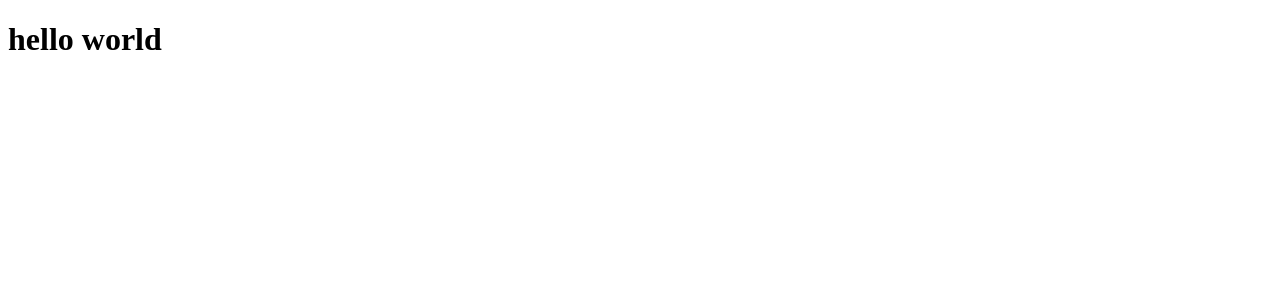
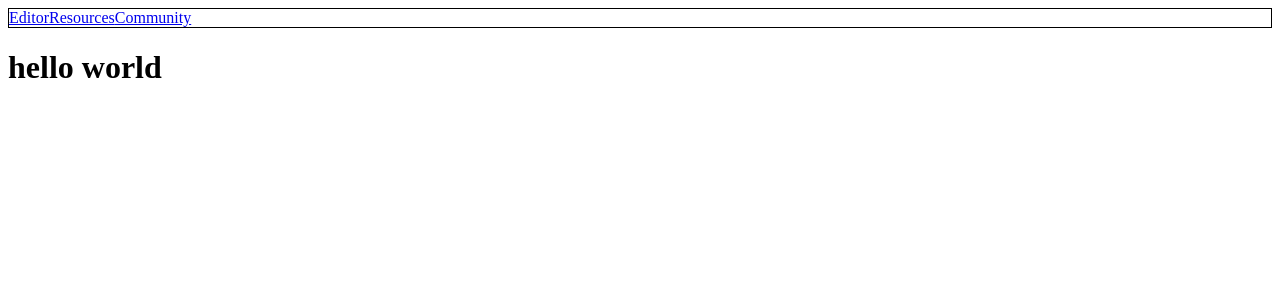
Before and after one commit to ScottAnk/lerpr, a React (Create React App) app: page / in a window 1280 px wide. Shown: the top 300 px of the page. Built offline with nearby package versions, Linux system fonts and the light colour scheme.

Commit message:
adds NavBar with links to 3 pages

```diff
--- /dev/null
+++ b/src/components/NavBar/NavBar.css
@@ -0,0 +1,6 @@
+.NavBarContainer {
+    display: flex;
+    flex-direction: row;
+    justify-content: space-between;
+    border: 1px solid black;
+}
--- /dev/null
+++ b/src/components/NavBar/NavBar.js
@@ -0,0 +1,19 @@
+import { Navigate, Link, useLocation } from 'react-router-dom'
+import './NavBar.css'
+
+export default function NavBar({ user }) {
+    let location = useLocation()
+    console.log(location.pathname)
+
+    return (
+        <div className='NavBarContainer'>
+            <div className='NavLinks'>
+                <nav>
+                    <Link to='/editor' onClick={<Navigate to='/editor' />}>Editor</Link>
+                    <Link to='/resources' onClick={<Navigate to='/resources' />}>Resources</Link>
+                    <Link to='/community' onClick={<Navigate to='/community' />}>Community</Link>
+                </nav>
+            </div>
+        </div>
+    )
+}
--- a/src/pages/App/App.js
+++ b/src/pages/App/App.js
@@ -1,5 +1,6 @@
 import React, { useState } from 'react'
 import { Routes, Route, Navigate } from 'react-router-dom'
+import NavBar from '../../components/NavBar/NavBar'
 
 import { getUser } from '../../utilities/users-service'
 import './App.css'
@@ -9,6 +10,7 @@ export default function App() {
 
   return (
     <main className="App">
+      <NavBar user={user} />
       <h1>hello world</h1>
     </main>
   )
```
